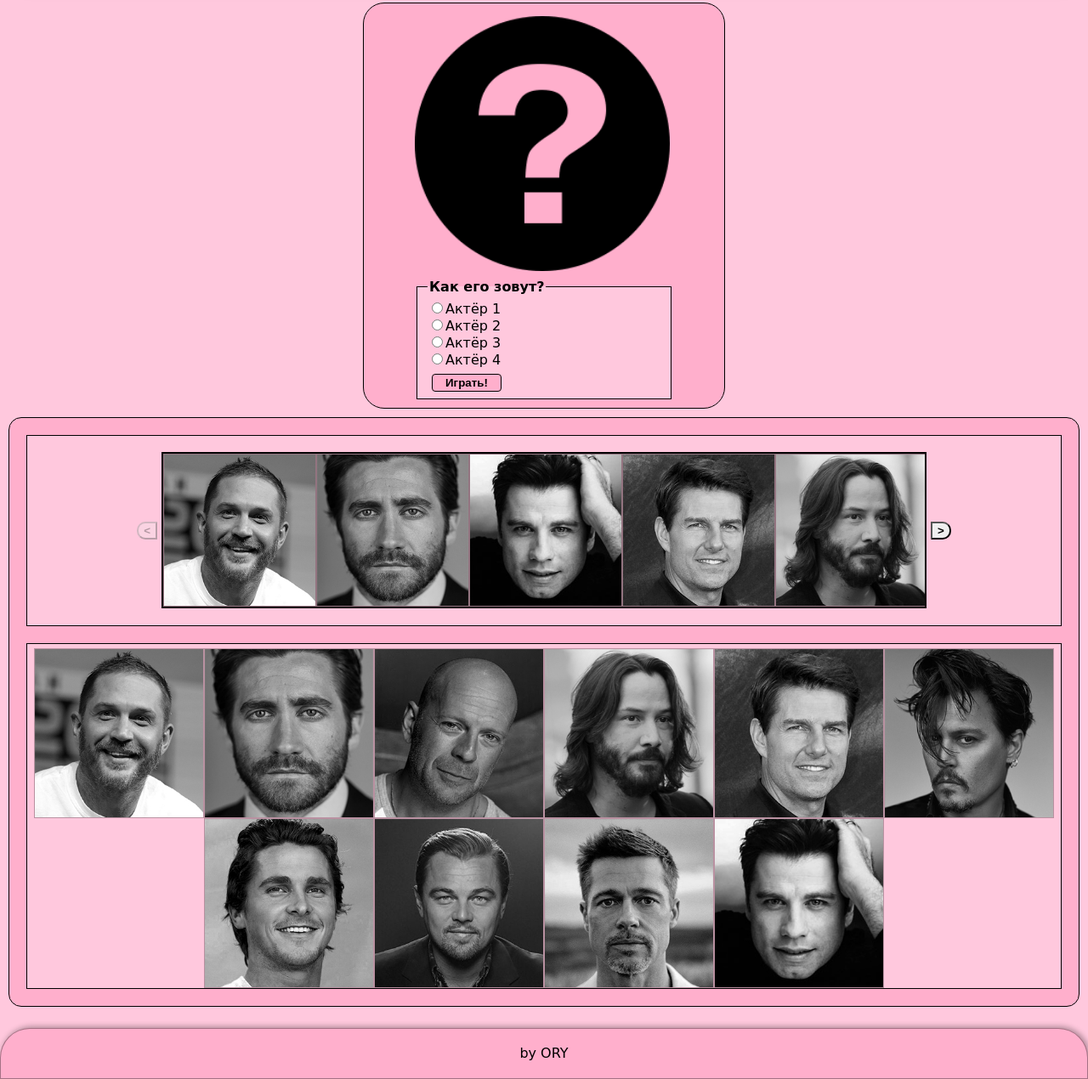
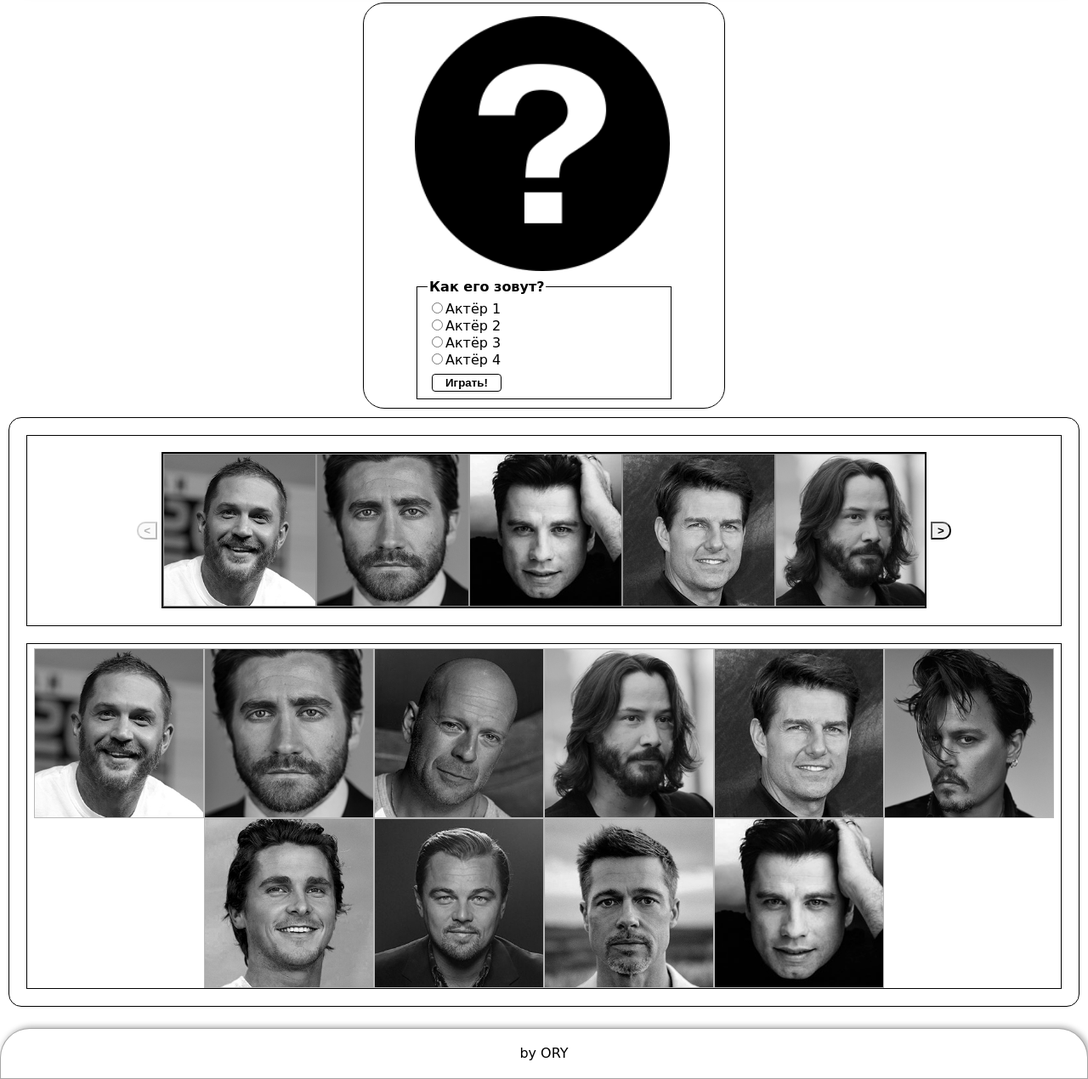
Before and after one commit to exORYON/Guess-The-Actor, a plain HTML site: page index.html in a window 1280 px wide. Shown: the part 71-1341 px from the top of the page at 85% size. Drawn offline with Linux system fonts and the light colour scheme; a web font is replaced by a local one.

Commit message:
changed bg color

```diff
--- a/style.css
+++ b/style.css
@@ -3,7 +3,7 @@
 }
 
 body {
-  background-color: #ffc8dd;
+  background-color: #fff;
   animation: loading 1.5s ease-out 0.1s;
   font-family: "Neucha", cursive;
   display: flex;
@@ -13,7 +13,7 @@ body {
 }
 
 .header {
-  background-color: #ffafcc;
+  background-color: #fff;
   height: 60px;
   border-bottom-left-radius: 35px;
   border-bottom-right-radius: 35px;
@@ -53,7 +53,7 @@ body {
   padding: 2px 15px 2px 15px;
   border: 0.5px solid black;
   border-radius: 4px;
-  background-color: #ffafcc;
+  background-color: #fff;
 }
 
 .pointer {
@@ -79,7 +79,7 @@ body {
 }
 
 .slider {
-  background-color: #ffc8dd;
+  background-color: #fff;
   width: 900px;
   border: 2px solid black;
   overflow: hidden;
@@ -133,7 +133,7 @@ footer {
 }
 
 .game-container {
-  background-color: #ffafcc;
+  background-color: #fff;
   border: 1px solid black;
   display: inline-block;
   padding: 10px 60px;
@@ -141,7 +141,7 @@ footer {
 }
 
 fieldset {
-  background-color: #ffc8dd;
+  background-color: #fff;
   width: 300px;
 }
 
@@ -163,7 +163,7 @@ fieldset {
 }
 
 .collection-container {
-  background-color: #ffafcc;
+  background-color: #fff;
   margin: 10px 10px;
   border: 1px solid black;
   border-radius: 15px;
@@ -171,7 +171,7 @@ fieldset {
 
 .slider-container {
   margin: 20px;
-  background-color: #ffc8dd;
+  background-color: #fff;
   border: 1px solid black;
   height: 225px;
   display: flex;
@@ -189,7 +189,7 @@ legend {
 
 .all-list {
   margin: 20px;
-  background-color: #ffc8dd;
+  background-color: #fff;
   border: 1px solid black;
   position: relative;
   padding-top: 5px;
@@ -209,7 +209,7 @@ h2 {
 }
 
 .footer {
-  background-color: #ffafcc;
+  background-color: #fff;
   height: 60px;
   border-top-left-radius: 35px;
   border-top-right-radius: 35px;
```
Also changed, not shown: images/logo.png (added).
